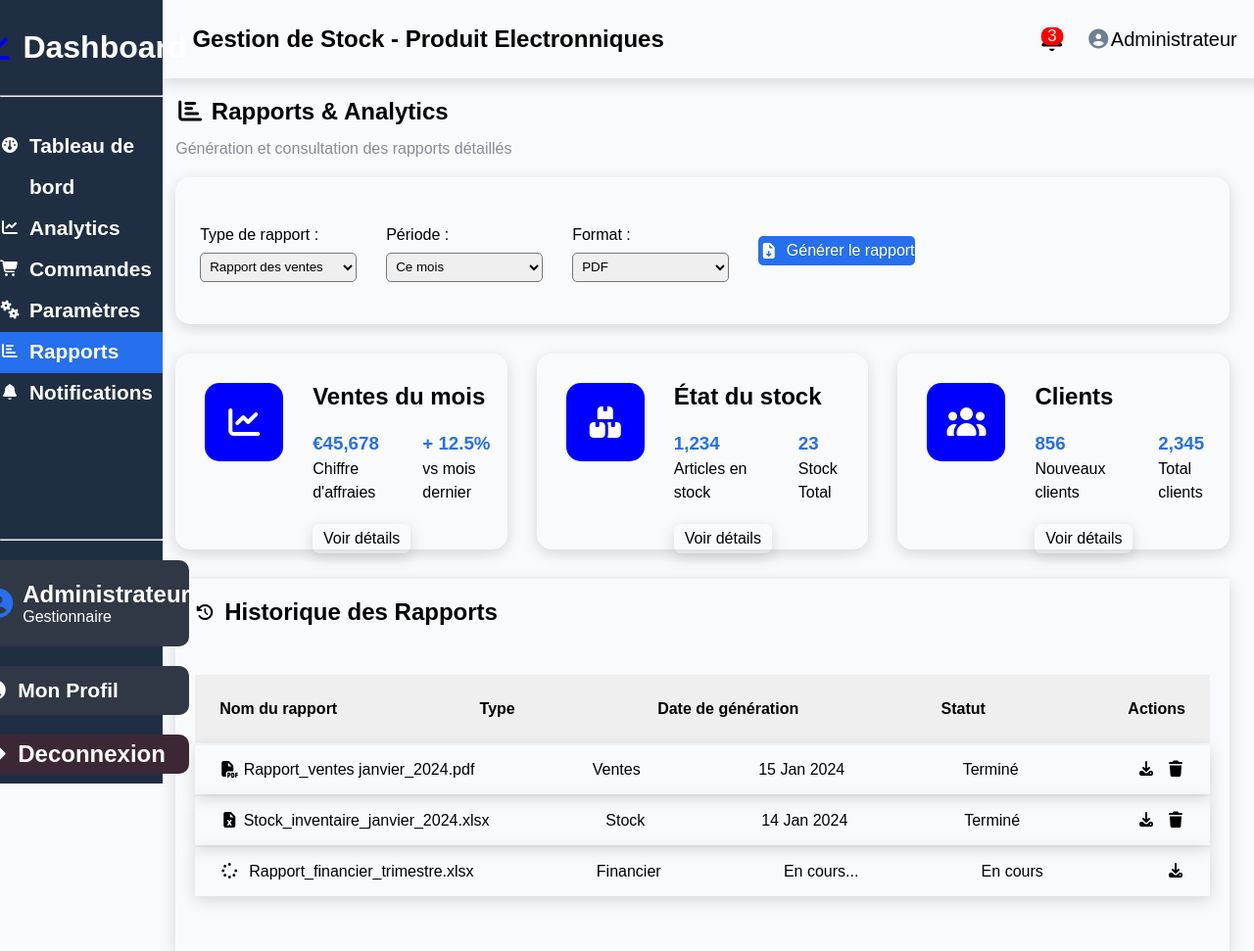
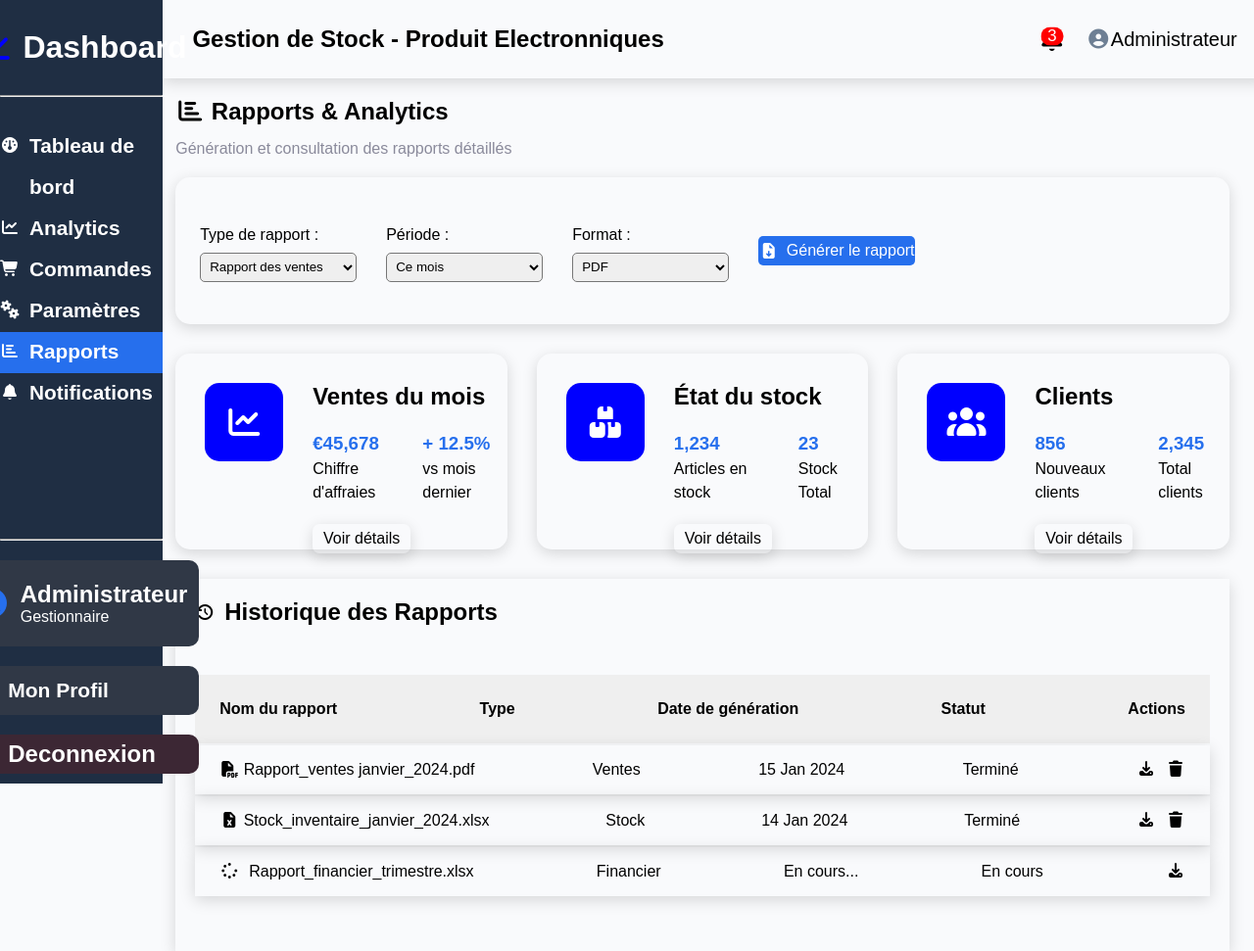
Before and after one commit to Mika-illou/Stock_Manager, a plain HTML site: page rapport.html in a window 1280 px wide. Shown: the whole page at 98% size. Drawn offline with Linux system fonts and the light colour scheme.

Commit message:
modification

```diff
--- a/analytic.css
+++ b/analytic.css
@@ -157,7 +157,7 @@ ul a{
     display: flex;
     justify-content: start;
     height: 100px;
-    width: 220px;
+    width: 240px;
     align-items: center;
     gap: 10px;
     border-radius: 10px;
@@ -175,7 +175,7 @@ ul a{
     display: flex;
     justify-content: start;
     height: 50px;
-    width: 220px;
+    width: 240px;
     font-size: 14px;
     align-items: center;
     gap: 10px;
@@ -194,7 +194,7 @@ ul a{
     display: flex;
     justify-content: start;
     height: 40px;
-    width: 220px;
+    width: 240px;
     align-items: center;
     gap: 10px;
     border-radius: 10px;
--- a/commande.css
+++ b/commande.css
@@ -159,7 +159,7 @@ ul a{
     display: flex;
     justify-content: start;
     height: 100px;
-    width: 220px;
+    width: 240px;
     align-items: center;
     gap: 10px;
     border-radius: 10px;
@@ -177,7 +177,7 @@ ul a{
     display: flex;
     justify-content: start;
     height: 50px;
-    width: 220px;
+    width: 240px;
     font-size: 14px;
     align-items: center;
     gap: 10px;
@@ -196,7 +196,7 @@ ul a{
     display: flex;
     justify-content: start;
     height: 40px;
-    width: 220px;
+    width: 240px;
     align-items: center;
     gap: 10px;
     border-radius: 10px;
--- a/notification.css
+++ b/notification.css
@@ -161,7 +161,7 @@ a{
     display: flex;
     justify-content: start;
     height: 100px;
-    width: 220px;
+    width: 240px;
     align-items: center;
     gap: 10px;
     border-radius: 10px;
@@ -179,7 +179,7 @@ a{
     display: flex;
     justify-content: start;
     height: 50px;
-    width: 220px;
+    width: 240px;
     font-size: 14px;
     align-items: center;
     gap: 10px;
@@ -198,7 +198,7 @@ a{
     display: flex;
     justify-content: start;
     height: 40px;
-    width: 220px;
+    width: 240px;
     align-items: center;
     gap: 10px;
     border-radius: 10px;
--- a/parametre.css
+++ b/parametre.css
@@ -159,7 +159,7 @@ ul a{
     display: flex;
     justify-content: start;
     height: 100px;
-    width: 220px;
+    width: 240px;
     align-items: center;
     gap: 10px;
     border-radius: 10px;
@@ -181,7 +181,7 @@ ul a{
     display: flex;
     justify-content: start;
     height: 50px;
-    width:  220px;
+    width: 240px;
     font-size: 14px;
     align-items: center;
     gap: 10px;
@@ -200,7 +200,7 @@ ul a{
     display: flex;
     justify-content: start;
     height: 40px;
-    width: 220px;
+    width: 240px;
     align-items: center;
     gap: 10px;
     border-radius: 10px;
--- a/rapport.css
+++ b/rapport.css
@@ -157,7 +157,7 @@ ul a{
     display: flex;
     justify-content: start;
     height: 100px;
-    width: 220px;
+    width: 240px;
     align-items: center;
     gap: 10px;
     border-radius: 10px;
@@ -175,7 +175,7 @@ ul a{
     display: flex;
     justify-content: start;
     height: 50px;
-    width: 220px;
+    width: 240px;
     font-size: 14px;
     align-items: center;
     gap: 10px;
@@ -194,7 +194,7 @@ ul a{
     display: flex;
     justify-content: start;
     height: 40px;
-    width: 220px;
+    width: 240px;
     align-items: center;
     gap: 10px;
     border-radius: 10px;
--- a/table_de_bord.css
+++ b/table_de_bord.css
@@ -153,7 +153,7 @@ ul a{
     display: flex;
     justify-content: start;
     height: 100px;
-    width: 220px;
+    width: 240px;
     align-items: center;
     gap: 10px;
     border-radius: 10px;
@@ -171,7 +171,7 @@ ul a{
     display: flex;
     justify-content: center;
     height: 50px;
-    width: 220px;
+    width: 240px;
     font-size: 14px;
     align-items: center;
     gap: 10px;
@@ -191,7 +191,7 @@ ul a{
     display: flex;
     justify-content: center;
     height: 40px;
-    width: 220px;
+    width: 240px;
     align-items: center;
     gap: 10px;
     border-radius: 10px;
```
